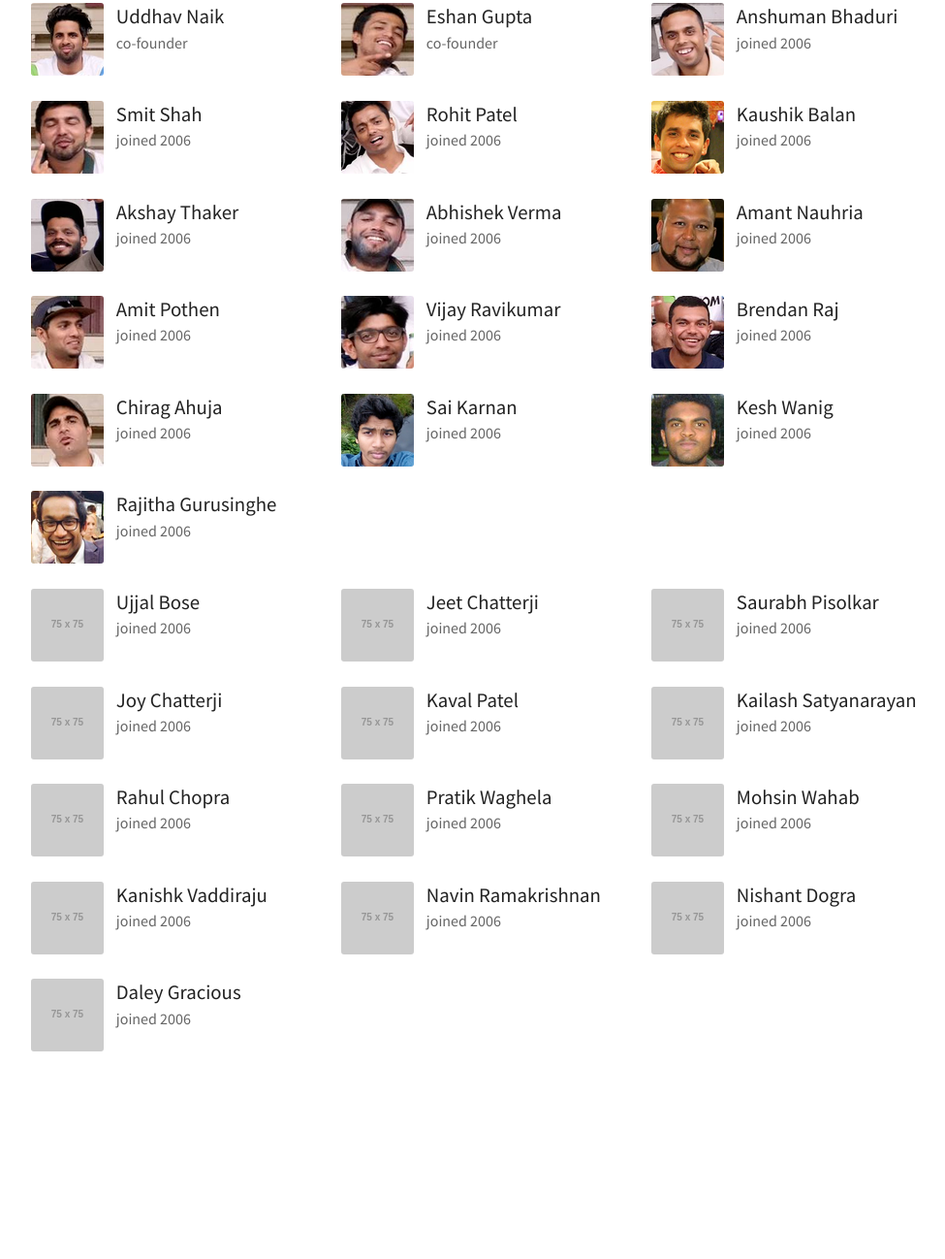
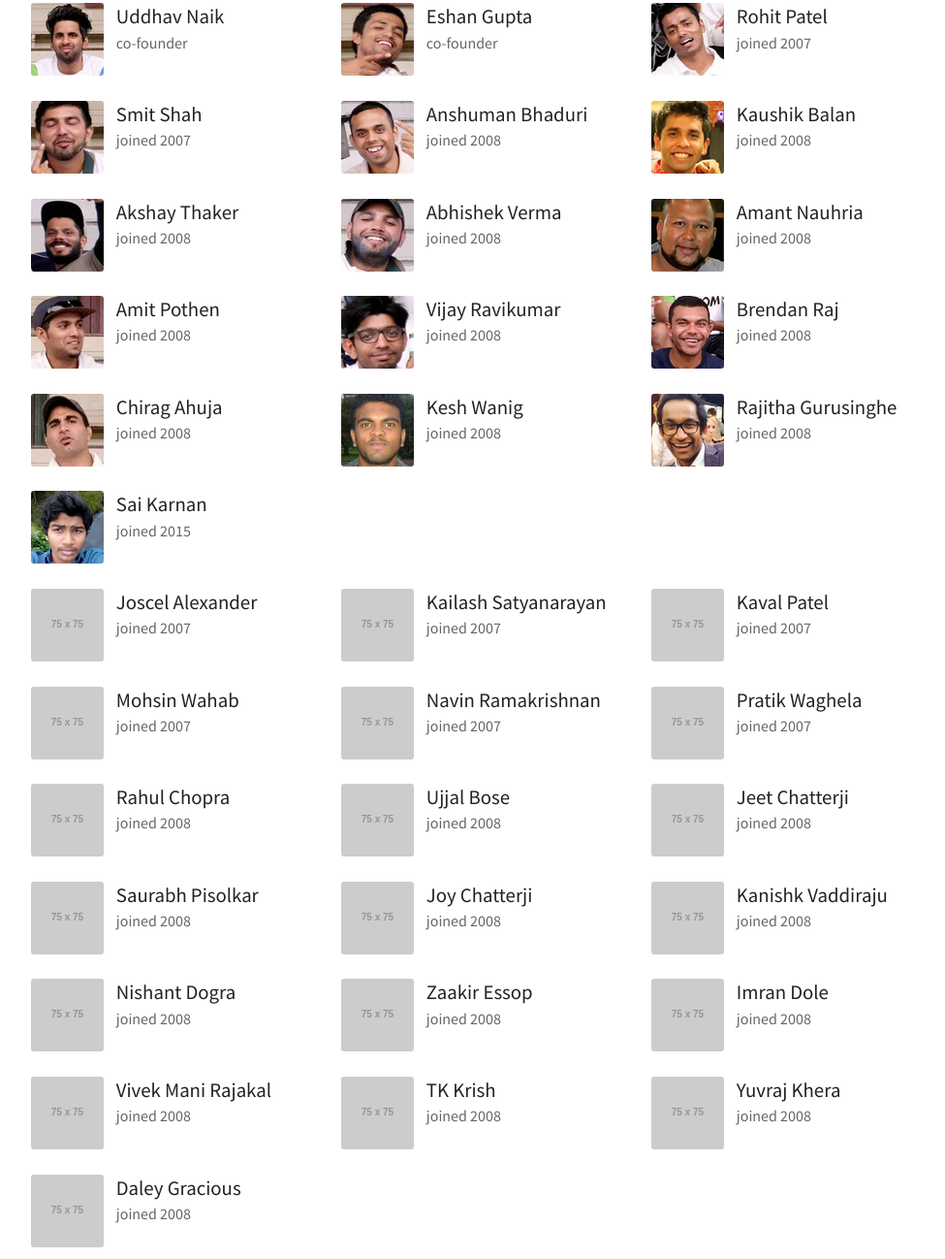
Before and after one commit to anshumanb/marsbars.org, a website: page index.html in a window 1280 px wide. Shown: the part 262-1560 px from the top of the page at 97% size, without its empty margins (96-1071 px from the left). Before the commit the page ends 1359 px from the top, so only its background shows below. Drawn offline with nearby package versions, Linux system fonts and the light colour scheme; placeholder pictures from the web are drawn by us; a web font is replaced by a local one.

Commit message:
Updates some joining years and adds more members.

```diff
--- a/index.html
+++ b/index.html
@@ -47,11 +47,11 @@
                 </div>
             </li>
             <li>
-              <img src="img/anshuman_bhaduri.png" alt="anshuman bhaduri">
+              <img src="img/rohit_patel.png" alt="rohit patel">
                 <div class="details">
                   <ul>
-                    <li class="name">anshuman bhaduri</li>
-                    <li class="joined">joined 2006</li>
+                    <li class="name">rohit patel</li>
+                    <li class="joined">joined 2007</li>
                   </ul>
                 </div>
             </li>
@@ -60,16 +60,16 @@
                 <div class="details">
                   <ul>
                     <li class="name">smit shah</li>
-                    <li class="joined">joined 2006</li>
+                    <li class="joined">joined 2007</li>
                   </ul>
                 </div>
             </li>
             <li>
-              <img src="img/rohit_patel.png" alt="rohit patel">
+              <img src="img/anshuman_bhaduri.png" alt="anshuman bhaduri">
                 <div class="details">
                   <ul>
-                    <li class="name">rohit patel</li>
-                    <li class="joined">joined 2006</li>
+                    <li class="name">anshuman bhaduri</li>
+                    <li class="joined">joined 2008</li>
                   </ul>
                 </div>
             </li>
@@ -78,7 +78,7 @@
                 <div class="details">
                   <ul>
                     <li class="name">kaushik balan</li>
-                    <li class="joined">joined 2006</li>
+                    <li class="joined">joined 2008</li>
                   </ul>
                 </div>
             </li>
@@ -87,7 +87,7 @@
                 <div class="details">
                   <ul>
                     <li class="name">akshay thaker</li>
-                    <li class="joined">joined 2006</li>
+                    <li class="joined">joined 2008</li>
                   </ul>
                 </div>
             </li>
@@ -96,7 +96,7 @@
                 <div class="details">
                   <ul>
                     <li class="name">abhishek verma</li>
-                    <li class="joined">joined 2006</li>
+                    <li class="joined">joined 2008</li>
                   </ul>
                 </div>
             </li>
@@ -105,7 +105,7 @@
                 <div class="details">
                   <ul>
                     <li class="name">amant nauhria</li>
-                    <li class="joined">joined 2006</li>
+                    <li class="joined">joined 2008</li>
                   </ul>
                 </div>
             </li>
@@ -114,7 +114,7 @@
                 <div class="details">
                   <ul>
                     <li class="name">amit pothen</li>
-                    <li class="joined">joined 2006</li>
+                    <li class="joined">joined 2008</li>
                   </ul>
                 </div>
             </li>
@@ -123,7 +123,7 @@
                 <div class="details">
                   <ul>
                     <li class="name">vijay ravikumar</li>
-                    <li class="joined">joined 2006</li>
+                    <li class="joined">joined 2008</li>
                   </ul>
                 </div>
             </li>
@@ -132,7 +132,7 @@
                 <div class="details">
                   <ul>
                     <li class="name">brendan raj</li>
-                    <li class="joined">joined 2006</li>
+                    <li class="joined">joined 2008</li>
                   </ul>
                 </div>
             </li>
@@ -141,7 +141,25 @@
                 <div class="details">
                   <ul>
                     <li class="name">chirag ahuja</li>
-                    <li class="joined">joined 2006</li>
+                    <li class="joined">joined 2008</li>
+                  </ul>
+                </div>
+            </li>
+            <li>
+              <img src="img/kesh_wanig.png" alt="kesh wanig">
+                <div class="details">
+                  <ul>
+                    <li class="name">kesh wanig</li>
+                    <li class="joined">joined 2008</li>
+                  </ul>
+                </div>
+            </li>
+            <li>
+              <img src="img/rajitha_gurusinghe.png" alt="rajitha gurusinghe">
+                <div class="details">
+                  <ul>
+                    <li class="name">rajitha gurusinghe</li>
+                    <li class="joined">joined 2008</li>
                   </ul>
                 </div>
             </li>
@@ -150,25 +168,7 @@
                 <div class="details">
                   <ul>
                     <li class="name">sai karnan</li>
-                    <li class="joined">joined 2006</li>
-                  </ul>
-                </div>
-            </li>
-            <li>
-              <img src="img/kesh_wanig.png" alt="kesh wanig">
-                <div class="details">
-                  <ul>
-                    <li class="name">kesh wanig</li>
-                    <li class="joined">joined 2006</li>
-                  </ul>
-                </div>
-            </li>
-            <li>
-              <img src="img/rajitha_gurusinghe.png" alt="rajitha gurusinghe">
-                <div class="details">
-                  <ul>
-                    <li class="name">rajitha gurusinghe</li>
-                    <li class="joined">joined 2006</li>
+                    <li class="joined">joined 2015</li>
                   </ul>
                 </div>
             </li>
@@ -176,11 +176,74 @@
 
         <ul class="members inactive">
             <li>
+              <img src="http://placehold.it/75x75" alt="joscel alexander">
+                <div class="details">
+                  <ul>
+                    <li class="name">joscel alexander</li>
+                    <li class="joined">joined 2007</li>
+                  </ul>
+                </div>
+            </li>
+            <li>
+              <img src="http://placehold.it/75x75" alt="kailash satyanarayan">
+                <div class="details">
+                  <ul>
+                    <li class="name">kailash satyanarayan</li>
+                    <li class="joined">joined 2007</li>
+                  </ul>
+                </div>
+            </li>
+            <li>
+              <img src="http://placehold.it/75x75" alt="kaval patel">
+                <div class="details">
+                  <ul>
+                    <li class="name">kaval patel</li>
+                    <li class="joined">joined 2007</li>
+                  </ul>
+                </div>
+            </li>
+            <li>
+              <img src="http://placehold.it/75x75" alt="mohsin wahab">
+                <div class="details">
+                  <ul>
+                    <li class="name">mohsin wahab</li>
+                    <li class="joined">joined 2007</li>
+                  </ul>
+                </div>
+            </li>
+            <li>
+              <img src="http://placehold.it/75x75" alt="navin ramakrishnan">
+                <div class="details">
+                  <ul>
+                    <li class="name">navin ramakrishnan</li>
+                    <li class="joined">joined 2007</li>
+                  </ul>
+                </div>
+            </li>
+            <li>
+              <img src="http://placehold.it/75x75" alt="pratik waghela">
+                <div class="details">
+                  <ul>
+                    <li class="name">pratik waghela</li>
+                    <li class="joined">joined 2007</li>
+                  </ul>
+                </div>
+            </li>
+            <li>
+              <img src="http://placehold.it/75x75" alt="rahul chopra">
+                <div class="details">
+                  <ul>
+                    <li class="name">rahul chopra</li>
+                    <li class="joined">joined 2008</li>
+                  </ul>
+                </div>
+            </li>
+            <li>
               <img src="http://placehold.it/75x75" alt="ujjal bose">
                 <div class="details">
                   <ul>
                     <li class="name">ujjal bose</li>
-                    <li class="joined">joined 2006</li>
+                    <li class="joined">joined 2008</li>
                   </ul>
                 </div>
             </li>
@@ -189,7 +252,7 @@
                 <div class="details">
                   <ul>
                     <li class="name">jeet chatterji</li>
-                    <li class="joined">joined 2006</li>
+                    <li class="joined">joined 2008</li>
                   </ul>
                 </div>
             </li>
@@ -198,7 +261,7 @@
                 <div class="details">
                   <ul>
                     <li class="name">saurabh pisolkar</li>
-                    <li class="joined">joined 2006</li>
+                    <li class="joined">joined 2008</li>
                   </ul>
                 </div>
             </li>
@@ -207,52 +270,7 @@
                 <div class="details">
                   <ul>
                     <li class="name">joy chatterji</li>
-                    <li class="joined">joined 2006</li>
-                  </ul>
-                </div>
-            </li>
-            <li>
-              <img src="http://placehold.it/75x75" alt="kaval patel">
-                <div class="details">
-                  <ul>
-                    <li class="name">kaval patel</li>
-                    <li class="joined">joined 2006</li>
-                  </ul>
-                </div>
-            </li>
-            <li>
-              <img src="http://placehold.it/75x75" alt="kailash satyanarayan">
-                <div class="details">
-                  <ul>
-                    <li class="name">kailash satyanarayan</li>
-                    <li class="joined">joined 2006</li>
-                  </ul>
-                </div>
-            </li>
-            <li>
-              <img src="http://placehold.it/75x75" alt="rahul chopra">
-                <div class="details">
-                  <ul>
-                    <li class="name">rahul chopra</li>
-                    <li class="joined">joined 2006</li>
-                  </ul>
-                </div>
-            </li>
-            <li>
-              <img src="http://placehold.it/75x75" alt="pratik waghela">
-                <div class="details">
-                  <ul>
-                    <li class="name">pratik waghela</li>
-                    <li class="joined">joined 2006</li>
-                  </ul>
-                </div>
-            </li>
-            <li>
-              <img src="http://placehold.it/75x75" alt="mohsin wahab">
-                <div class="details">
-                  <ul>
-                    <li class="name">mohsin wahab</li>
-                    <li class="joined">joined 2006</li>
+                    <li class="joined">joined 2008</li>
                   </ul>
                 </div>
             </li>
@@ -261,16 +279,7 @@
                 <div class="details">
                   <ul>
                     <li class="name">kanishk vaddiraju</li>
-                    <li class="joined">joined 2006</li>
-                  </ul>
-                </div>
-            </li>
-            <li>
-              <img src="http://placehold.it/75x75" alt="navin ramakrishnan">
-                <div class="details">
-                  <ul>
-                    <li class="name">navin ramakrishnan</li>
-                    <li class="joined">joined 2006</li>
+                    <li class="joined">joined 2008</li>
                   </ul>
                 </div>
             </li>
@@ -279,7 +288,52 @@
                 <div class="details">
                   <ul>
                     <li class="name">nishant dogra</li>
-                    <li class="joined">joined 2006</li>
+                    <li class="joined">joined 2008</li>
+                  </ul>
+                </div>
+            </li>
+            <li>
+              <img src="http://placehold.it/75x75" alt="zaakir essop">
+                <div class="details">
+                  <ul>
+                    <li class="name">zaakir essop</li>
+                    <li class="joined">joined 2008</li>
+                  </ul>
+                </div>
+            </li>
+            <li>
+              <img src="http://placehold.it/75x75" alt="imran dole">
+                <div class="details">
+                  <ul>
+                    <li class="name">imran dole</li>
+                    <li class="joined">joined 2008</li>
+                  </ul>
+                </div>
+            </li>
+            <li>
+              <img src="http://placehold.it/75x75" alt="vivek mani rajakal">
+                <div class="details">
+                  <ul>
+                    <li class="name">vivek mani rajakal</li>
+                    <li class="joined">joined 2008</li>
+                  </ul>
+                </div>
+            </li>
+            <li>
+              <img src="http://placehold.it/75x75" alt="tK krish">
+                <div class="details">
+                  <ul>
+                    <li class="name">tK krish</li>
+                    <li class="joined">joined 2008</li>
+                  </ul>
+                </div>
+            </li>
+            <li>
+              <img src="http://placehold.it/75x75" alt="yuvraj khera">
+                <div class="details">
+                  <ul>
+                    <li class="name">yuvraj khera</li>
+                    <li class="joined">joined 2008</li>
                   </ul>
                 </div>
             </li>
@@ -288,7 +342,7 @@
                 <div class="details">
                   <ul>
                     <li class="name">daley gracious</li>
-                    <li class="joined">joined 2006</li>
+                    <li class="joined">joined 2008</li>
                   </ul>
                 </div>
             </li>
```
Also changed, not shown: data.json (+93 -63 lines).
